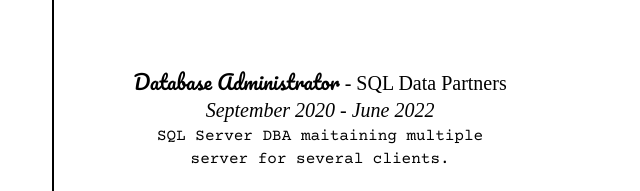
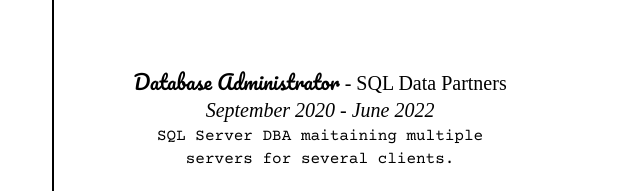
Before and after one commit to jjenkins91/html-portfolio, a plain HTML site: page index.html in a window 1280 px wide. Shown: the part 1720-1911 px from the top of the page, 587-1227 px from the left. Drawn offline with nearby package versions, Linux system fonts and the light colour scheme.

Commit message:
Update index.html

```diff
--- a/index.html
+++ b/index.html
@@ -45,7 +45,7 @@
             <p class="sdp-description">
                 <span class="job-title">Database Administrator</span> - SQL Data Partners<br>
                 <span class="job-date">September 2020 - June 2022</span><br>
-                <span class="job-description">SQL Server DBA maitaining multiple <br> server
+                <span class="job-description">SQL Server DBA maitaining multiple <br> servers
                     for several clients.</span>
             </p>
         </div>
```
